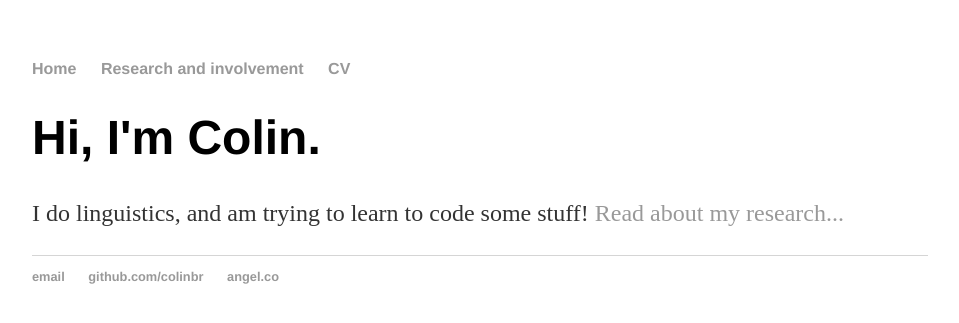
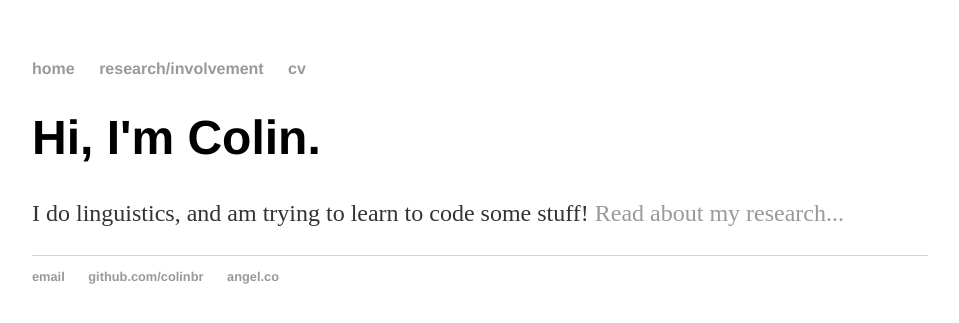
Before and after one commit to colinbr/OLD-colinbr.github.io, a Jekyll site: the page built from index.html, in a window 1280 px wide. Shown: the top 323 px of the page, without its empty margins (160-1119 px from the left). Built offline with Jekyll 4.4.1, drawn with Linux system fonts in a browser that asks for light colours.

Commit message:
Update default.html

```diff
--- a/_layouts/default.html
+++ b/_layouts/default.html
@@ -8,9 +8,9 @@
 		<body>
 			<nav>
 	    		<ul>
-	        		<li><a href="/">Home</a></li>
-		        	<li><a href="/research">Research and involvement</a></li>
-	        		<li><a href="http://nbviewer.jupyter.org/github/colinbr/colinbr.github.io/blob/master/cv/ColinBrownCV.pdf">CV</a></li>
+	        		<li><a href="/">home</a></li>
+		        	<li><a href="/research">research/involvement</a></li>
+	        		<li><a href="http://nbviewer.jupyter.org/github/colinbr/colinbr.github.io/blob/master/cv/ColinBrownCV.pdf">cv</a></li>
 	    		</ul>
 			</nav>
 			<div class="container">
```
